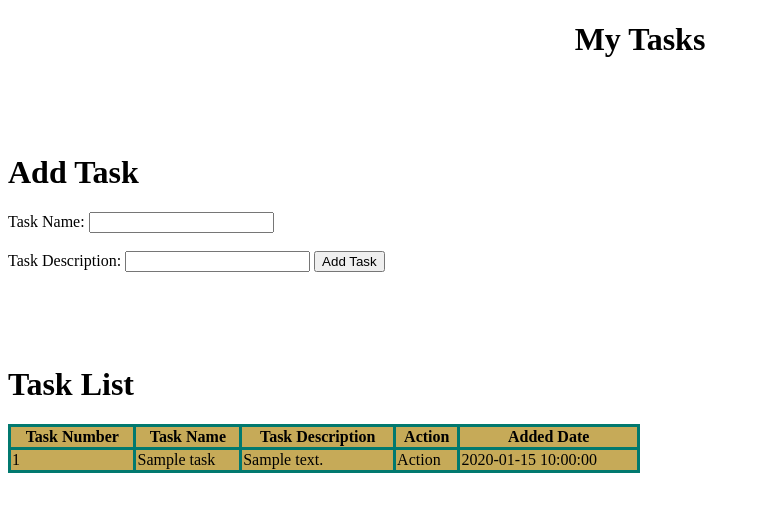
After one commit to Marsad07/Flask_DeepDive, a Flask app: template flask_intro/templates/tasks.html in a window 1280 px wide. The commit adds this page. Shown: the top 512 px of the page, without its empty margins (0-760 px from the left). Run offline with Flask 3, Linux system fonts and the light colour scheme; the template is opened without the code that fills it: most values are stand-ins (such as "Sample title", 1, 10 or a date in 2020).

Commit message:
Day 1 to building app: created a task management page with a add task, task description and task list that has a table

```diff
--- /dev/null
+++ b/flask_intro/app.py
@@ -0,0 +1,16 @@
+from flask import Flask, render_template
+
+tasks = [
+    {"number": 1, "name": "Buy Milk", "description": "go to the shop", "date": "23/11/25"},
+    {"number": 2, "name": "Homework", "description": "finish maths homework", "date": "23/11/25"},
+    {"number": 3, "name": "Gym", "description": "train back and arms", "date": "24/11/25"},
+]
+
+app = Flask(__name__, template_folder='templates', static_folder='static')
+
+@app.route("/")
+def home():
+    return render_template("tasks.html", tasks=tasks)
+
+if __name__ == "__main__":
+    app.run(debug=True)
--- /dev/null
+++ b/flask_intro/templates/tasks.html
@@ -0,0 +1,52 @@
+<!DOCTYPE html>
+<html lang="en">
+<head>
+    <style>
+        table, th, td {
+  border: 3px solid black;
+  border-collapse: collapse;
+  border-color: #01796f;
+  background-color: #C6AA58;
+}
+    </style>
+    <meta charset="UTF-8">
+    <title>Task Manager</title>
+</head>
+<body>
+
+
+        <h1 style="text-align:center;">My Tasks <br><br> <br> </h1>
+
+        <h1>Add Task</h1>
+        <form>
+            Task Name: <input type="text" name="Task Name">
+            <br><br>
+            Task Description: <input type="text" name="Task Description">
+            <button> Add Task</button>
+        </form>
+        <br><br>
+        <br><br>
+
+         <h1>Task List</h1>
+        <table style="width:50%">
+
+            <tr>
+                <th>Task Number</th>
+                <th>Task Name</th>
+                <th>Task Description</th>
+                <th>Action</th>
+                <th>Added Date</th>
+            </tr>
+            {% for task in tasks %}
+            <tr>
+                <td>{{ task.number }}</td>
+                <td>{{ task.name }}</td>
+                <td>{{ task.description }}</td>
+                <td>Action</td>
+                <td>{{ task.date }}</td>
+            </tr>
+            {% endfor %}
+
+        </table>
+</body>
+</html>
```
Also changed, not shown: app.py (deleted, +0 -10 lines), flask_intro/templates/base.html (line endings or trailing spaces), flask_intro/templates/index.html (line endings or trailing spaces), flask_intro/templates/static/css/styles.css (line endings or trailing spaces).
